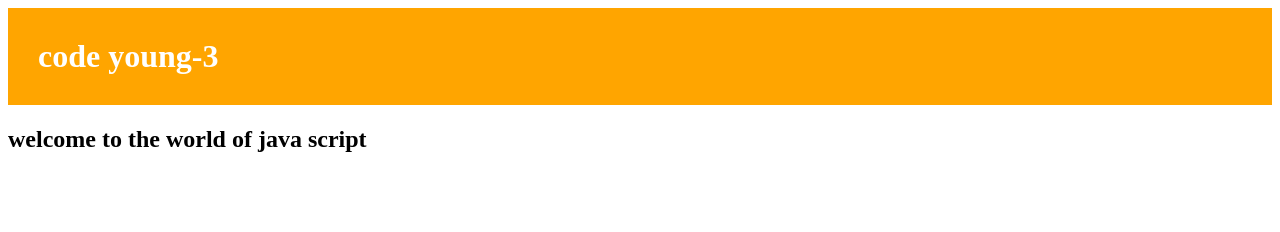
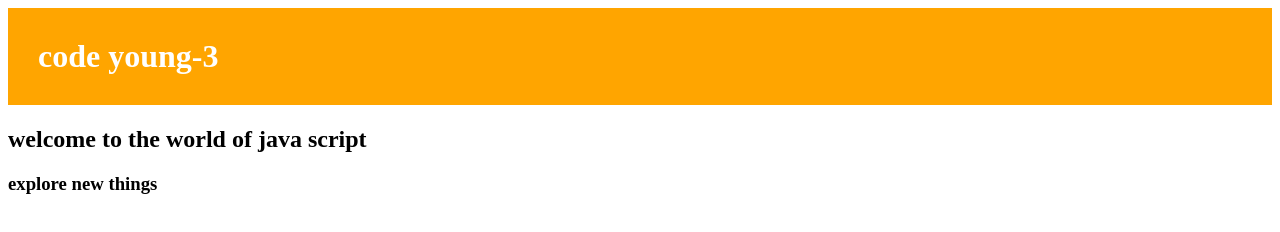
Before and after one commit to malay-crypto/codeyoung-3, a plain HTML site: page index.html in a window 1280 px wide. Drawn offline with Linux system fonts and the light colour scheme.

Commit message:
Add h3 heading for exploration
Added a new heading to the HTML document.

```diff
--- a/index.html
+++ b/index.html
@@ -24,6 +24,7 @@
 
         <h1 >code young-3</h1>
         <h2>welcome to the world of java script</h2>
+        <h3>explore new things</h3>
 
 
 </body>
```
